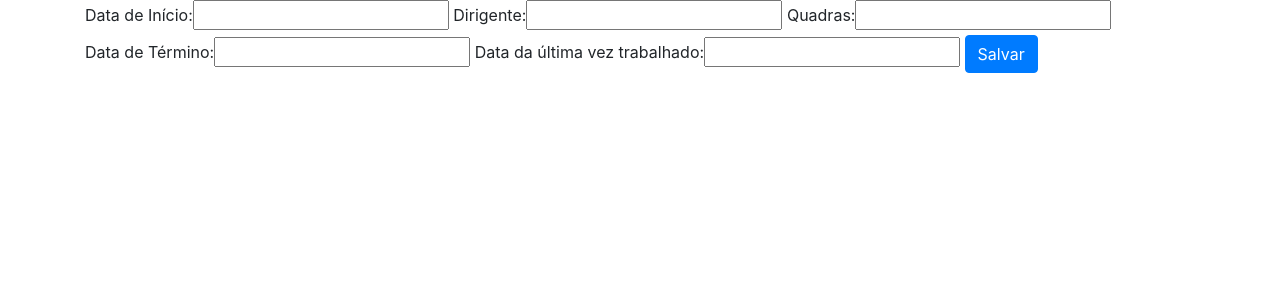
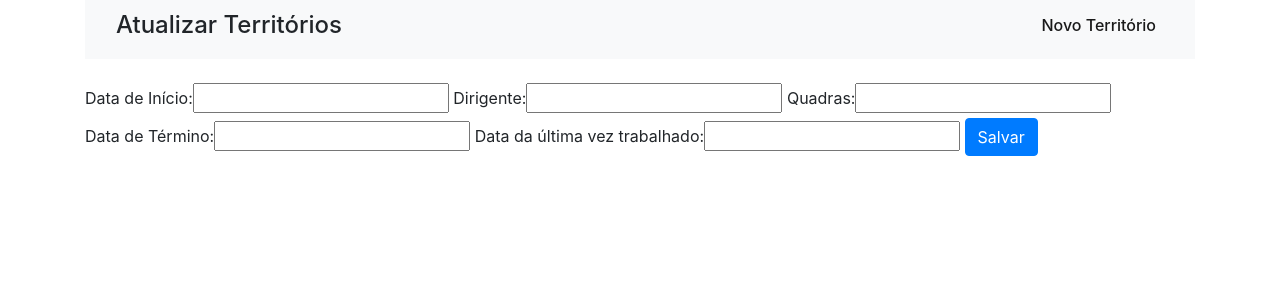
Before and after one commit to Nicolenewsoft/gerencia_de_territorio, a Django app: page /territorio/att/ in a window 1280 px wide. Shown: the top 300 px of the page. Run offline with Django 3.2, Linux system fonts and the light colour scheme; some libraries are stand-ins or nearby versions.

Commit message:
Adequacoes

```diff
--- a/territorio/templates/att_territorio.html
+++ b/territorio/templates/att_territorio.html
@@ -3,7 +3,26 @@
 {% block title %}Atualização de Território{% endblock %}
 {% block content %}
 
+<nav class="navbar navbar-expand-lg navbar-light bg-light">
+    <div class="container">
+        <div class="row">
+            <div class="col">
+                <h4>Atualizar Territórios</h4>
+            </div>
+        </div>
+        <div class="row">
+            <div class="col">
+                <ul class="navbar-nav mr-auto">
+                    <li class="nav-item active">
+                        <a class="nav-link" href="{% url  'atualizacao' %}"><h6>Novo Território </h6><span class="sr-only">(current)</span></a>
+                    </li>
+                </ul>
 
+            </div>
+        </div>
+    </div>
+</nav>
+<br />
   <form method="POST">
     {% csrf_token %}
     <!--Aqui referenciamos o form-->
```
Also changed, not shown: territorio/templates/form.html (+10 -1 lines).
